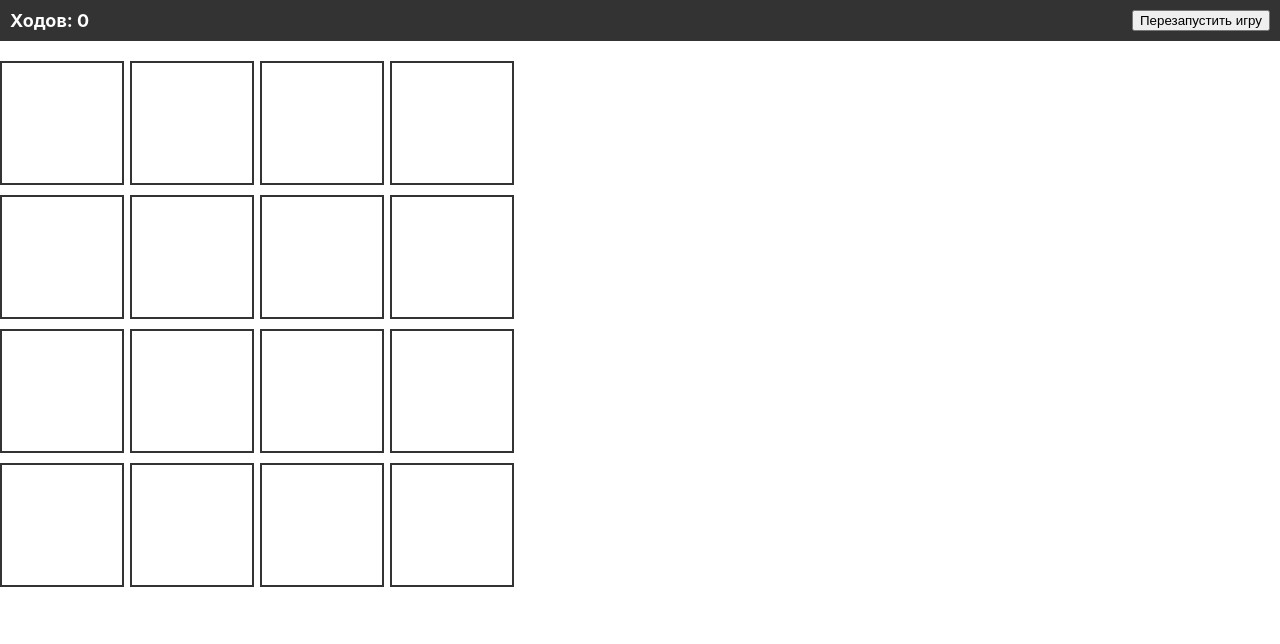
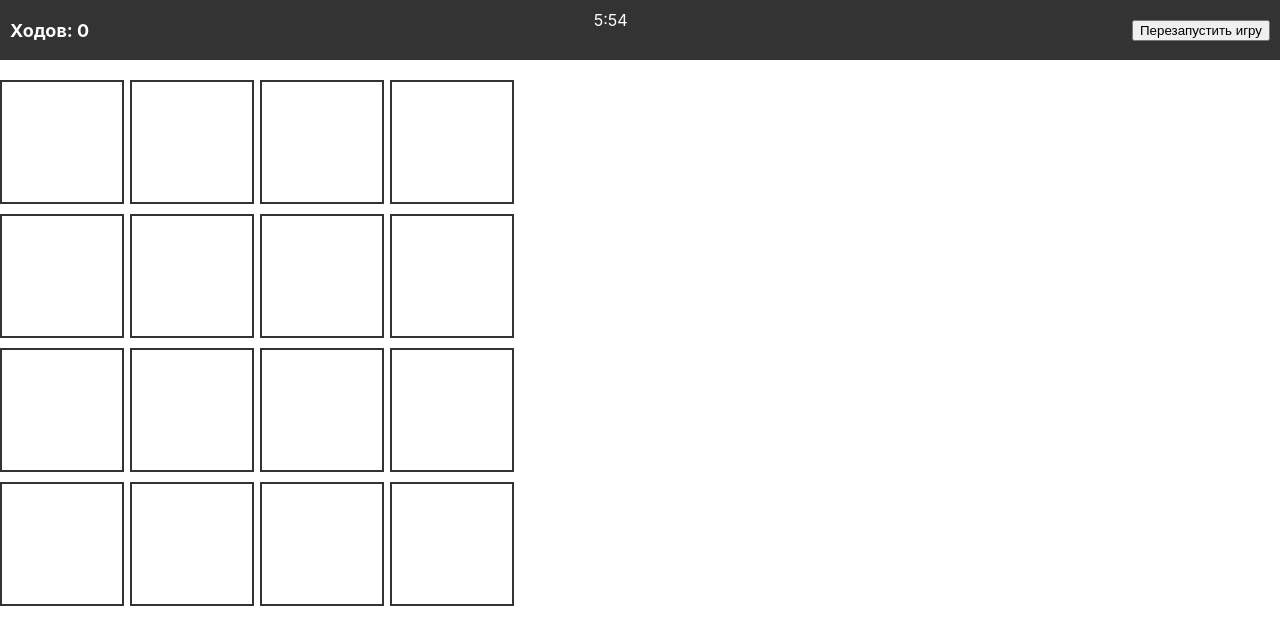
Before and after one commit to PafnutiyMcNick/createApp, a React (Create React App) app in the folder client/: page / in a window 1280 px wide. Shown: the top 644 px of the page. Built offline with nearby package versions, Linux system fonts and the light colour scheme.

Commit message:
feat: countdown

```diff
--- /dev/null
+++ b/client/src/components/CountDown.css
@@ -0,0 +1,4 @@
+.countdown{
+    width: 40px;
+    height: 40px;
+}
--- /dev/null
+++ b/client/src/components/CountDown.js
@@ -0,0 +1,9 @@
+import './CountDown.css'
+
+function CountDown ({seconds, minutes}) {
+    return(
+        <div className="countdown">{minutes}:{seconds}</div>
+    )
+}
+
+export default CountDown;
--- a/client/src/components/game.css
+++ b/client/src/components/game.css
@@ -17,11 +17,11 @@
 
 .card.flipped {
     background-color: #ccc;
-  }
+}
 
 .card-container {
     display: grid;
     grid-template-columns: repeat(4, 120px);
     gap: 10px;
     margin-top: 20px;
-  }
+}
--- a/client/src/components/game.jsx
+++ b/client/src/components/game.jsx
@@ -1,7 +1,8 @@
 import React, { useState, useEffect } from 'react';
-import './game.css'
 import WinScreen from "./WinScreen";
 import Navbar from "../components/navbar";
+import './game.css'
+import CountDown from "./CountDown";
 
 //генерация поля
 const generateCards = () => {
@@ -27,7 +28,8 @@ const Game = () => {
   const [flippedIndices, setFlippedIndices] = useState([]);
   const [matchedPairs, setMatchedPairs] = useState([]);
   const [turnCounter, setTurnCounter] = useState(0);
-  const [winOpened, setWinOpened] = useState(false)
+  const [winOpened, setWinOpened] = useState(false);
+  const [win, setWin] = useState(true);
 
   //рестарт
   const resetGame = () => {
@@ -48,6 +50,40 @@ const Game = () => {
       setTimeout(() => setFlippedIndices([]), 1000);
     }
   }, [flippedIndices, cards]);
+
+  //таймер на партию
+
+  const [minutes, setMinutes] = useState(5);
+  const [seconds, setSeconds] = useState(59);
+
+  function changeMinutes() {
+    if (minutes > 0) {
+      setMinutes(minutes - 1)
+    }
+  }
+
+  setTimeout(() => {
+    changeMinutes()
+  }, 60000);
+
+  function changeSeconds() {
+    if (seconds > 0) {
+      setSeconds(seconds - 1)
+    }
+    if(seconds ===0 && minutes > 0){
+      setSeconds(59);
+    }
+  }
+
+  setTimeout(() => {
+    changeSeconds()
+  }, 1000);
+
+
+  setTimeout(() => {
+    setWin(false);
+    setWinOpened(true);
+  }, 60000 * 6);
 
   //вызов экрана победы
   useEffect(() => {
@@ -78,13 +114,15 @@ const Game = () => {
 
   return (
     <div>
-      <Navbar turnCounter={turnCounter} onRestart={resetGame} />
+      <Navbar turnCounter={turnCounter} seconds={seconds} minutes={minutes} onRestart={resetGame} />
 
       <div className="Game">
         <div className="card-container">
           {cards.map((symbol, index) => renderCard(symbol, index))}
         </div>
-        <WinScreen isOpened={winOpened} onClose={() => { resetGame() }} />
+        <WinScreen isOpened={winOpened} title={win ? 'Победа' : 'Луз'} onClose={() => {
+          resetGame()
+        }}/>
       </div>
     </div>
   );
--- a/client/src/components/navbar.jsx
+++ b/client/src/components/navbar.jsx
@@ -1,11 +1,13 @@
 import React from 'react';
 import './navbar.css';
+import CountDown from "./CountDown";
 
-const Navbar = ({turnCounter, onRestart}) => {
+const Navbar = ({turnCounter, onRestart, seconds, minutes}) => {
     console.log('navbar:', turnCounter)
     return (
         <div className="navbar">
             <div className="turns">Ходов: {turnCounter}</div>
+            <CountDown seconds={seconds} minutes={minutes}/>
             <button onClick={onRestart}>Перезапустить игру</button>
         </div>
     );
```
Lines whose indentation alone changed are shown as unchanged.
